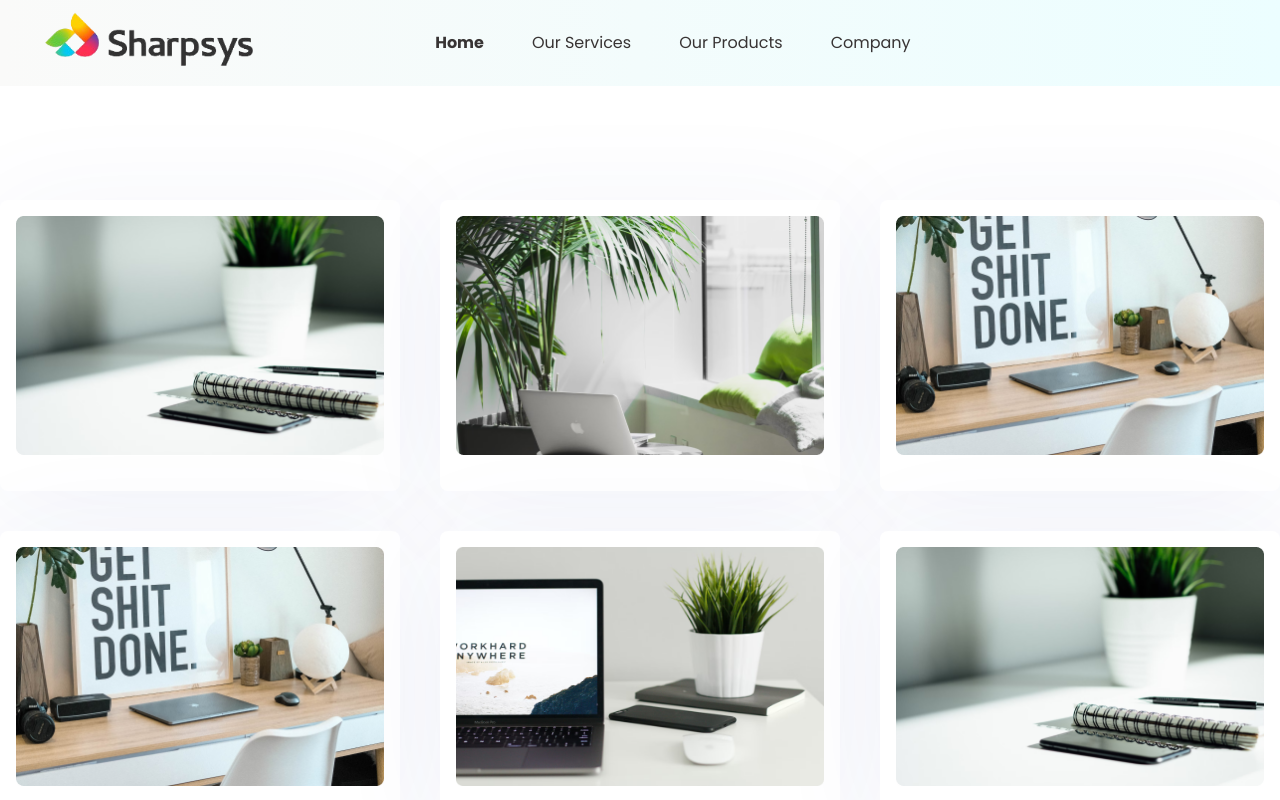
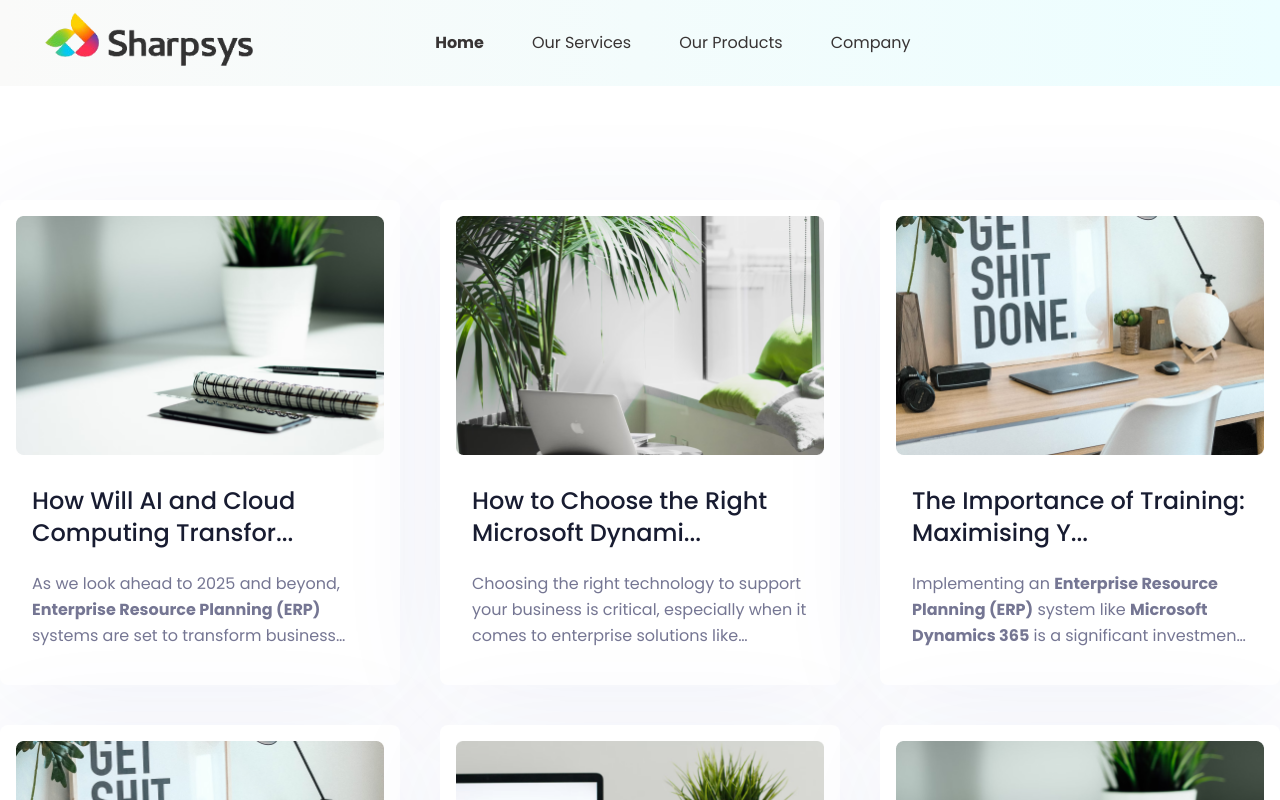
Before and after one commit to meiyazhakanram/sharpsys-ui, a Next.js app: page /blog in a window 1280 px wide. Shown: the top 800 px of the page. Built offline with nearby package versions, Linux system fonts and the light colour scheme.

Commit message:
Update BlogItem.tsx

```diff
--- a/components/Blog/BlogItem.tsx
+++ b/components/Blog/BlogItem.tsx
@@ -6,7 +6,7 @@ import Link from "next/link";
 import parse from "html-react-parser";
 
 const BlogItem = ({ blog }: { blog: Blog }) => {
-  const {_id,  mainImage, title, metadata } = blog;
+  const { _id, mainImage, title, metadata } = blog;
 
   return (
     <>
@@ -32,17 +32,17 @@ const BlogItem = ({ blog }: { blog: Blog }) => {
           <Image src={mainImage} alt={title} fill />
         </Link>
 
-        {/* <div className="px-4">
+        <div className="px-4">
           <h3 className="mb-3.5 mt-7.5 line-clamp-2 inline-block text-lg font-medium text-black duration-300 hover:text-primary dark:text-white dark:hover:text-primary xl:text-itemtitle2">
-             <Link href={{
-              pathname : "/blog/blog-details/",
-              query : {id : _id}
-             }}>
+            <Link href={{
+              pathname: "/blog/blog-details/",
+              query: { id: _id }
+            }}>
               {parse(`${title.slice(0, 40)}...` || '')}
             </Link>
           </h3>
-          <p className="line-clamp-3">{parse(metadata || '')}</p>
-        </div> */}
+          <div className="line-clamp-3">{parse(metadata || '')}</div>
+        </div>
       </motion.div>
     </>
   );
```
